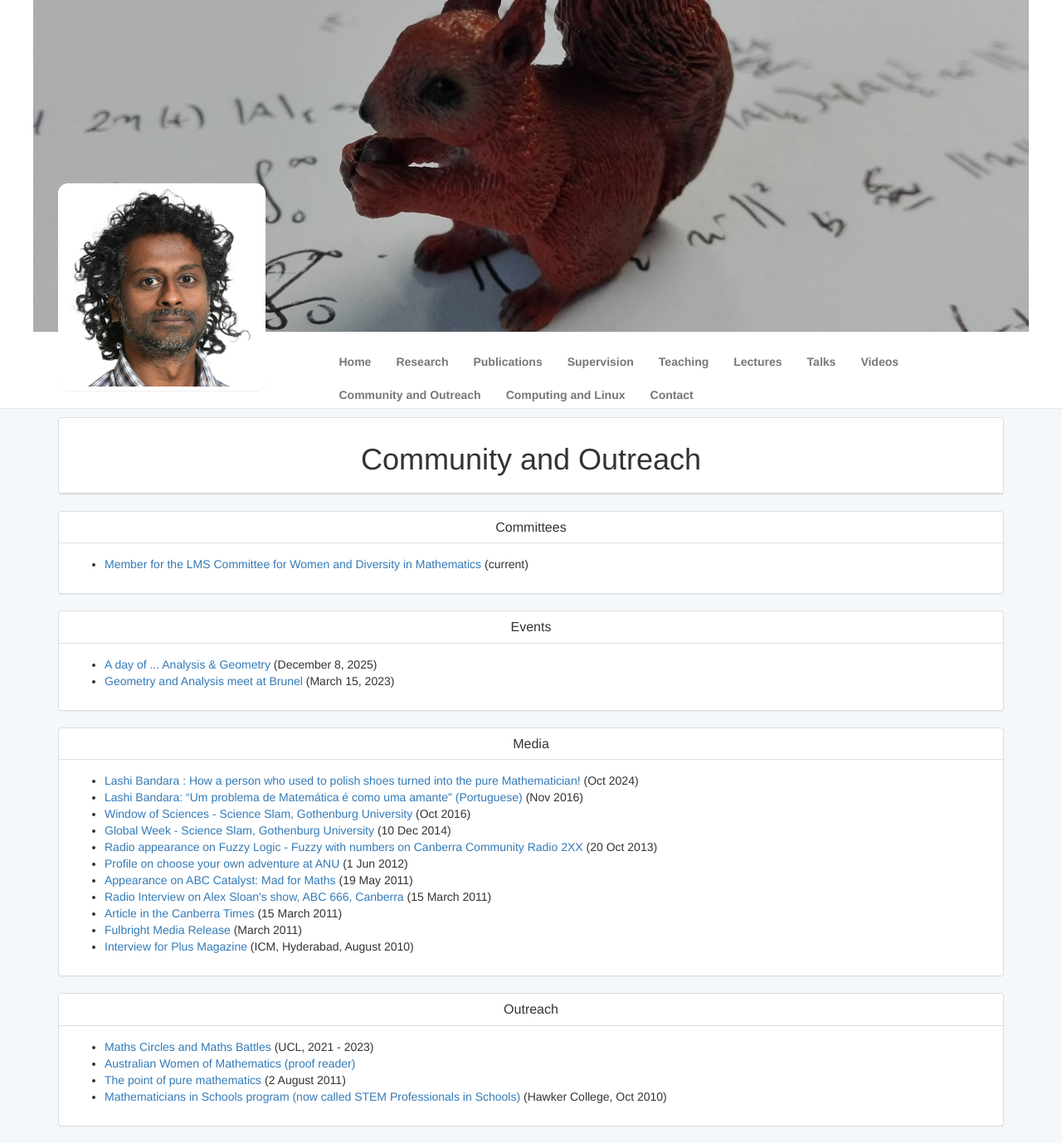
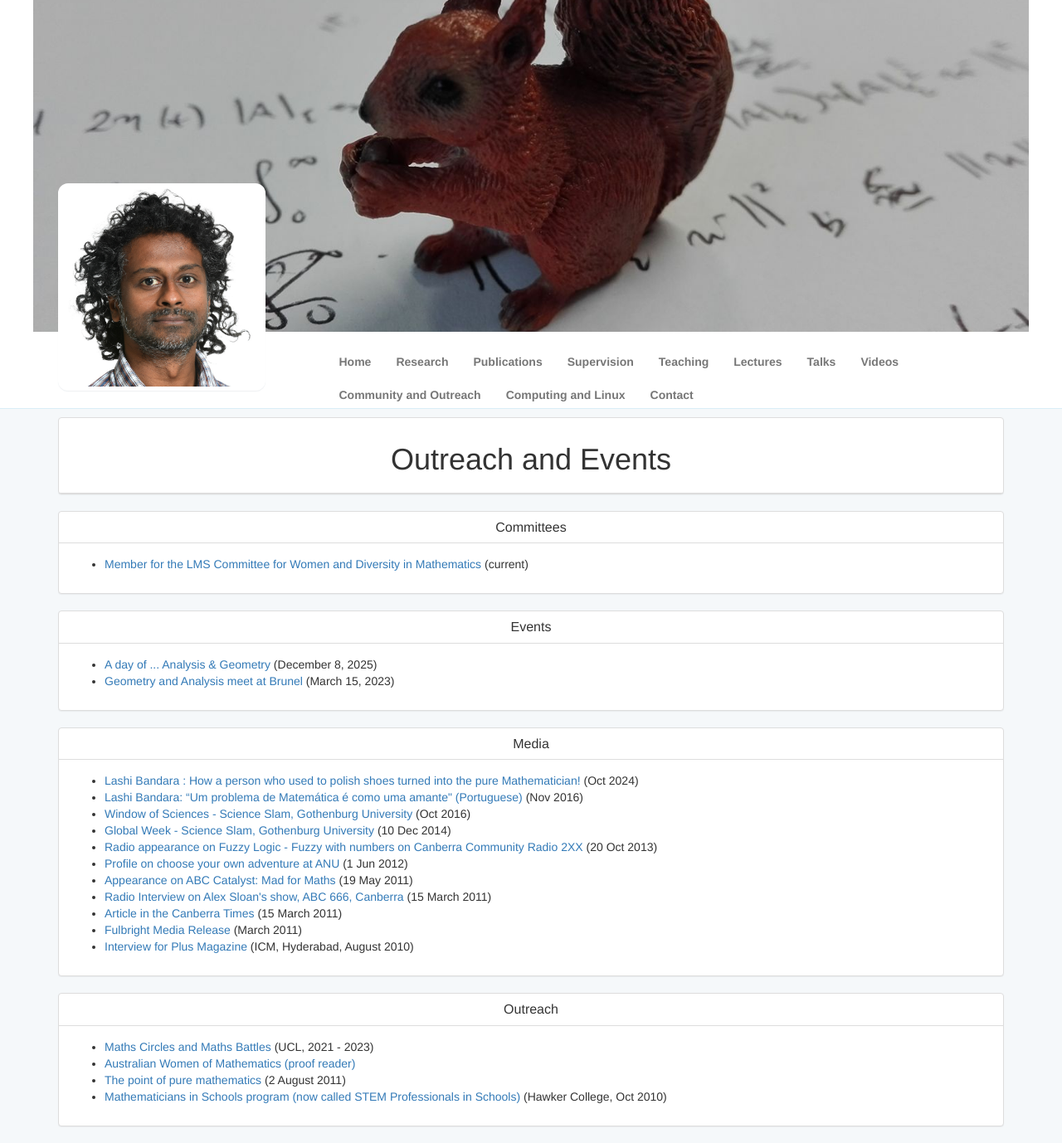
Before and after one commit to lashi-bandara/lashi-bandara.github.io, a Jekyll site: the page built from toc/outreach/index.html, in a window 1280 px wide. Shown: the whole page at 83% size. Built offline with Jekyll 4.4.1, drawn with Linux system fonts in a browser that asks for light colours.

```diff
--- a/toc/outreach/index.html
+++ b/toc/outreach/index.html
@@ -1,7 +1,7 @@
 ---
 layout: page
-title: Community and Outreach
-description: "Lashi Bandara - Media, Community and outreach"
+title: Outreach and Events
+description: "Lashi Bandara - Outreach, Events, Media and the Community"
 ---
 
 
```
